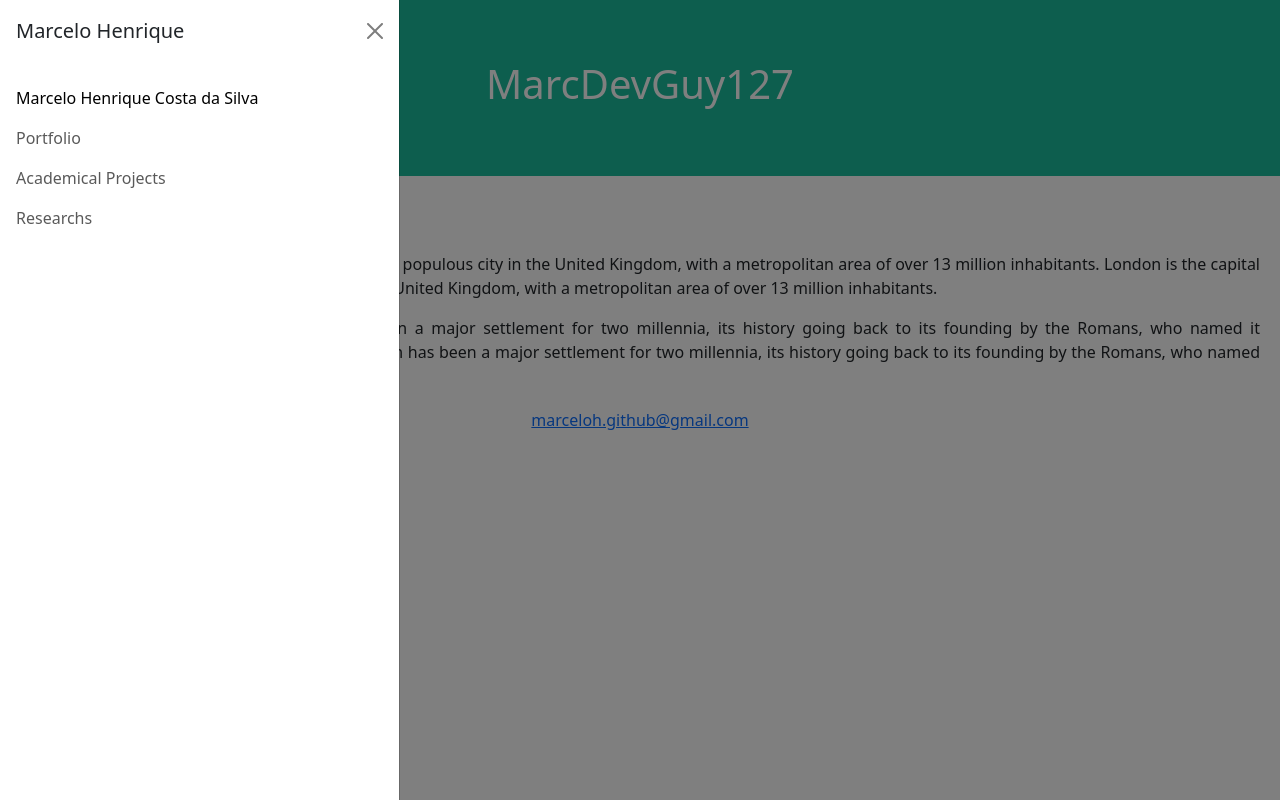
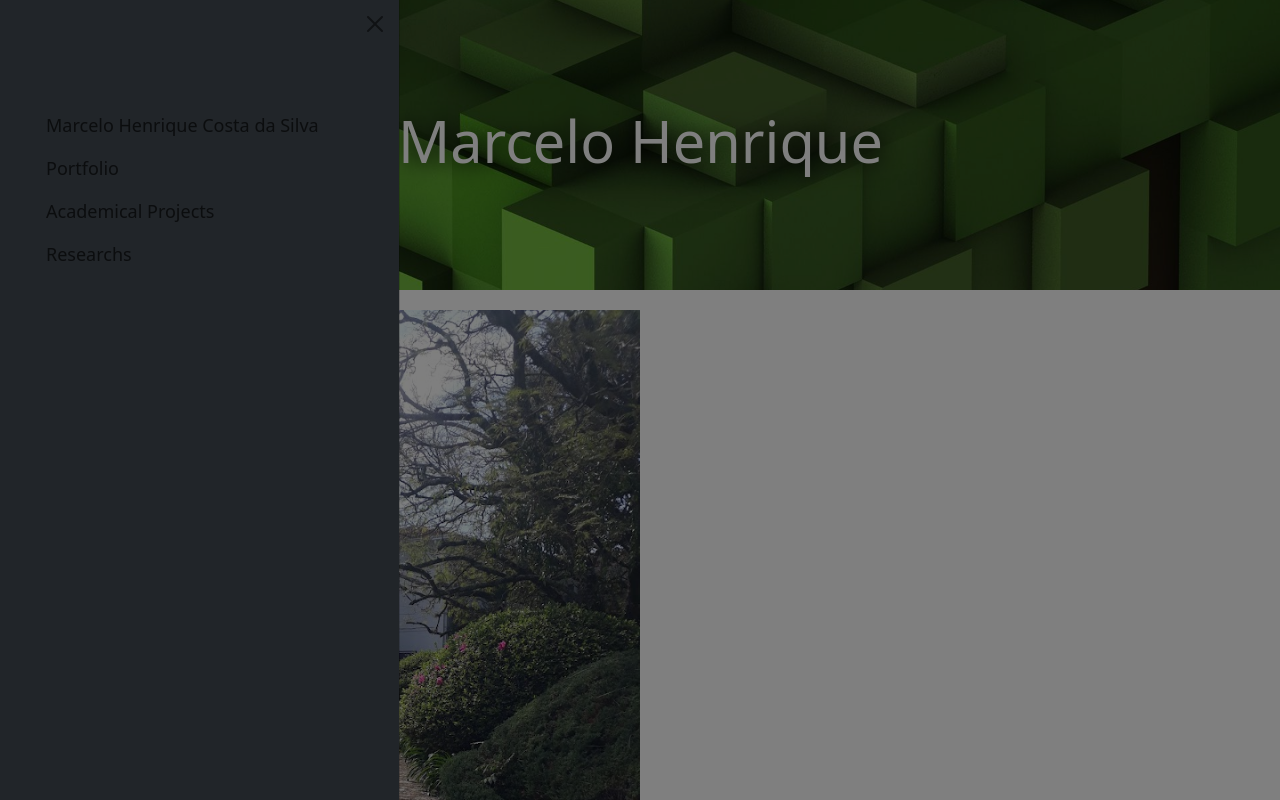
Before and after one commit to MarcDevGuy127/portfolio, a plain HTML site: page index.html in a window 1280 px wide. Both pictures are taken after a click on the button "Toggle navigation". Shown: the top 800 px of the page. Drawn offline with nearby package versions, Linux system fonts and the light colour scheme.

Commit message:
Adding title animated

```diff
--- a/css/index.css
+++ b/css/index.css
@@ -11,21 +11,56 @@
 body {
   font-family: 'DotGothic16', sans-serif;
 }*/
-/* Header/Logo Title */
+
 header {
-  padding: 60px;
+  padding: 145px;
   text-align: center;
-  background: #1abc9c;
+
+  background-image: url("../assets/images/minecraft_wallpaper.jpg");
+  background-size: cover;
+  background-position: center;
+  display: flex; /* Para centralizar o h1 */
+  justify-content: center; /* Para centralizar o h1 */
+  align-items: center; /* Para centralizar o h1 */
+  position: relative; /* Essencial para posicionar o h1 */
+  overflow: hidden; /* Garante que o h1 não "escape" se movimentando muito */
+
   color: white;
-  font-size: 30px;
+  font-size: larger;
+}
+
+header h1 {
+  font-size: 3em; /*font-size: 70px; */
+  text-shadow: 2px 2px 20px black;
+  color: white; /* Cor do seu título */
+  position: absolute; /* Permite mover livremente em relação ao header */
+  transition: transform 0.1s ease-out; /* Transição suave para o movimento */
+  will-change: transform; /* Otimização para performance da animação */
+}
+
+li.nav-item {
+  padding-top: 10px;
+}
+
+.nav-item {
+  margin: 30px;
+  font-size: large;
+}
+
+article img {
+  margin: 20px;
+  display: flex;
+  justify-content: center;
+  align-items: center;
+  height: 100vh;
 }
 
 article {
-    margin: 20px;
-    text-align: justify;
+  margin: 20px;
+  text-align: justify;
 }
 
 footer {
-    text-align: center;
-    font-size: medium;
+  text-align: center;
+  font-size: medium;
 }
--- a/index.html
+++ b/index.html
@@ -2,8 +2,9 @@
 <html lang="en">
 <head>
     <meta charset="UTF-8">
-    <meta name="viewport" content="width=device-width, initial-scale=1.0">
+    <meta name="viewport" content="width=device-width, initial-scale=1, shrink-to-fit=no">
     <title>Marcelo Henrique</title>
+     <link rel="icon" type="image/x-icon" href="../assets/icons/favicon.ico">
     <link rel="stylesheet" href="/css/index.css">
     <link rel="preconnect" href="https://fonts.googleapis.com">
     <link rel="preconnect" href="https://fonts.gstatic.com" crossorigin>
@@ -12,8 +13,8 @@
     <link href="https://cdn.jsdelivr.net/npm/bootstrap@5.3.7/dist/css/bootstrap.min.css" rel="stylesheet" integrity="sha384-LN+7fdVzj6u52u30Kp6M/trliBMCMKTyK833zpbD+pXdCLuTusPj697FH4R/5mcr" crossorigin="anonymous">
 </head>
 <body>
-    <header>
-        <h1>MarcDevGuy127</h1>
+    <header id="tituloBanner">
+        <h1>Marcelo Henrique</h1>
     </header>
     <section>
         <nav class="navbar fixed-top bg-transparent">
@@ -26,16 +27,14 @@
                 <a class="navbar-brand me-auto" href="#">Marcelo Henrique</a>
 
                 <div class="offcanvas offcanvas-start" tabindex="-1" id="offcanvasNavbar" aria-labelledby="offcanvasNavbarLabel">
-                    <div class="offcanvas-header">
-                        <h5 class="offcanvas-title" id="offcanvasNavbarLabel">Marcelo Henrique</h5>
+                    <div class="offcanvas-header bg-dark">
+                        <!--h5 class="offcanvas-title" id="offcanvasNavbarLabel">Marcelo Henrique</h5-->
                         <button type="button" class="btn-close" data-bs-dismiss="offcanvas" aria-label="Close"></button>
                     </div>
-                    <div class="offcanvas-body">
+                    <div class="offcanvas-body bg-dark">
                         <ul class="navbar-nav justify-content-end flex-grow-1 pe-3">
                         <li class="nav-item">
-                            <a class="nav-link active" aria-current="page" href="#">Marcelo Henrique Costa da Silva</a>
-                        </li>
-                        <li class="nav-item">
+                            <a class="nav-link" aria-current="page" href="#">Marcelo Henrique Costa da Silva</a>
                             <a class="nav-link" href="#">Portfolio</a>
                             <a class="nav-link" href="#">Academical Projects</a>
                             <a class="nav-link" href="#">Researchs</a>
@@ -46,6 +45,7 @@
             </div>
         </nav>
         <article>
+            <img src="/assets/images/matricula_faculdade.jpg" width:="674px" height="898px"></img>
             <h1>London</h1>
             <p>London is the capital city of England. It is the most populous city in the  United Kingdom, with a metropolitan area of over 13 million inhabitants. London is the capital city of England. It is the most populous city in the  United Kingdom, with a metropolitan area of over 13 million inhabitants.</p>
             <p>Standing on the River Thames, London has been a major settlement for two millennia, its history going back to its founding by the Romans, who named it Londinium. Standing on the River Thames, London has been a major settlement for two millennia, its history going back to its founding by the Romans, who named it Londinium.</p>
@@ -56,5 +56,6 @@
         <p><a href="mailto:marceloh.github@gmail.com">marceloh.github@gmail.com</a></p>
     </footer>
     <script src="https://cdn.jsdelivr.net/npm/bootstrap@5.3.7/dist/js/bootstrap.bundle.min.js" integrity="sha384-ndDqU0Gzau9qJ1lfW4pNLlhNTkCfHzAVBReH9diLvGRem5+R9g2FzA8ZGN954O5Q" crossorigin="anonymous"></script>
+    <script src="/js/index.js"></script>
 </body>
 </html>
--- a/js/index.js
+++ b/js/index.js
@@ -0,0 +1,23 @@
+//selecionando elementos pelo id
+const tituloBanner = document.getElementById('tituloBanner');
+const headerH1 = tituloBanner.querySelector('h1');
+
+//definindo animacao por elementos e posicoes
+tituloBanner.addEventListener('mousemove', (evento) => {
+    const header = tituloBanner.getBoundingClientRect();
+    const mousePosX = evento.clientX - header.left;
+    const mousePosY = evento.clientY - header.top;
+
+    const headerPosX = header.width / 2;
+    const headerPosY = header.height / 2;
+
+    const moverX = (mousePosX - headerPosX) * 0.05;
+    const moverY = (mousePosY - headerPosY) * 0.05;
+
+    headerH1.style.transform = `translate(${moverX}px, ${moverY}px)`;
+});
+
+// 3. Quando o mouse sai do cabeçalho...
+tituloBanner.addEventListener('mouseleave', () => {
+    headerH1.style.transform = `translate(0px, 0px)`;
+});
```
Also changed, not shown: assets/icons/favicon.ico (added), assets/images/matricula_faculdade.jpg (added), assets/images/minecraft_wallpaper.jpg (added).
